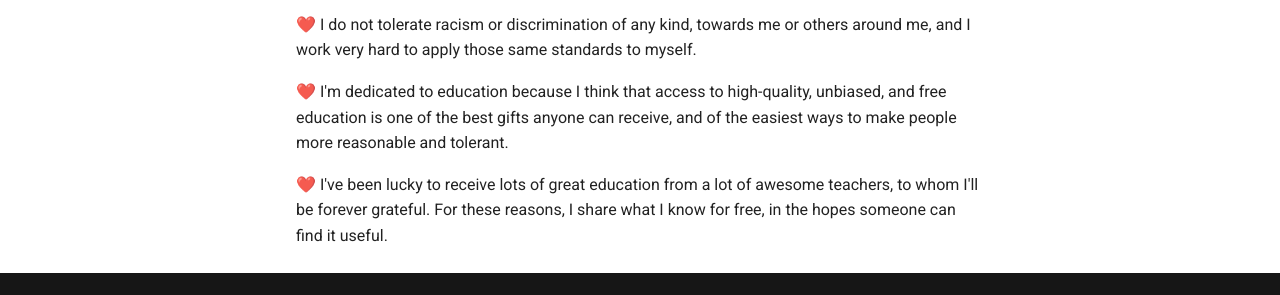
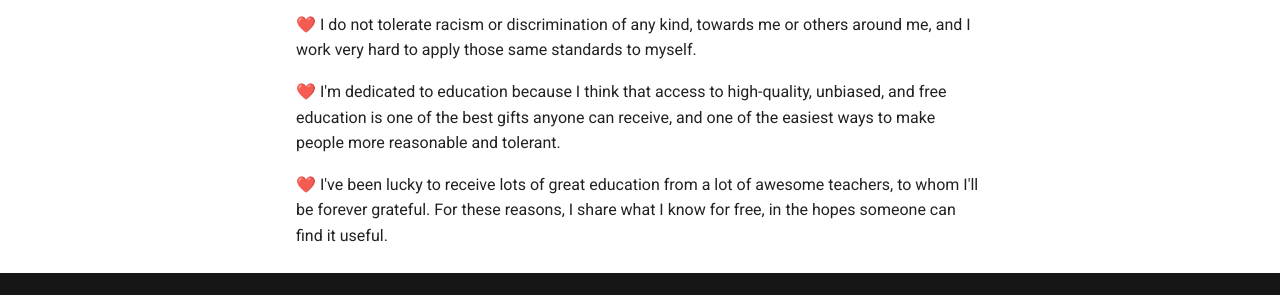
Before and after one commit to dhruvsheth-ai/apiad, an MkDocs documentation site: the page built from docs/index.md, in a window 1280 px wide and 1215 px high. Shown: the part 878-1173 px from the top of the window. Built offline with MkDocs 1.6.1 and Material for MkDocs 9.7.7, drawn with Linux system fonts in a browser that asks for light colours; comment, search, counter and statistics services are not loaded.

```diff
--- a/docs/index.md
+++ b/docs/index.md
@@ -24,6 +24,6 @@ You can find me online on 🗨️[Twitter](https://twitter.com/AlejandroPiad),
 
 ❤️ I do not tolerate racism or discrimination of any kind, towards me or others around me, and I work very hard to apply those same standards to myself.
 
-❤️ I'm dedicated to education because I think that access to high-quality, unbiased, and free education is one of the best gifts anyone can receive, and of the easiest ways to make people more reasonable and tolerant.
+❤️ I'm dedicated to education because I think that access to high-quality, unbiased, and free education is one of the best gifts anyone can receive, and one of the easiest ways to make people more reasonable and tolerant.
 
 ❤️ I've been lucky to receive lots of great education from a lot of awesome teachers, to whom I'll be forever grateful. For these reasons, I share what I know for free, in the hopes someone can find it useful.
```
Also changed, not shown: Readme.md (+1 -1 lines), docs/about/projects.md (+5 -3 lines).
